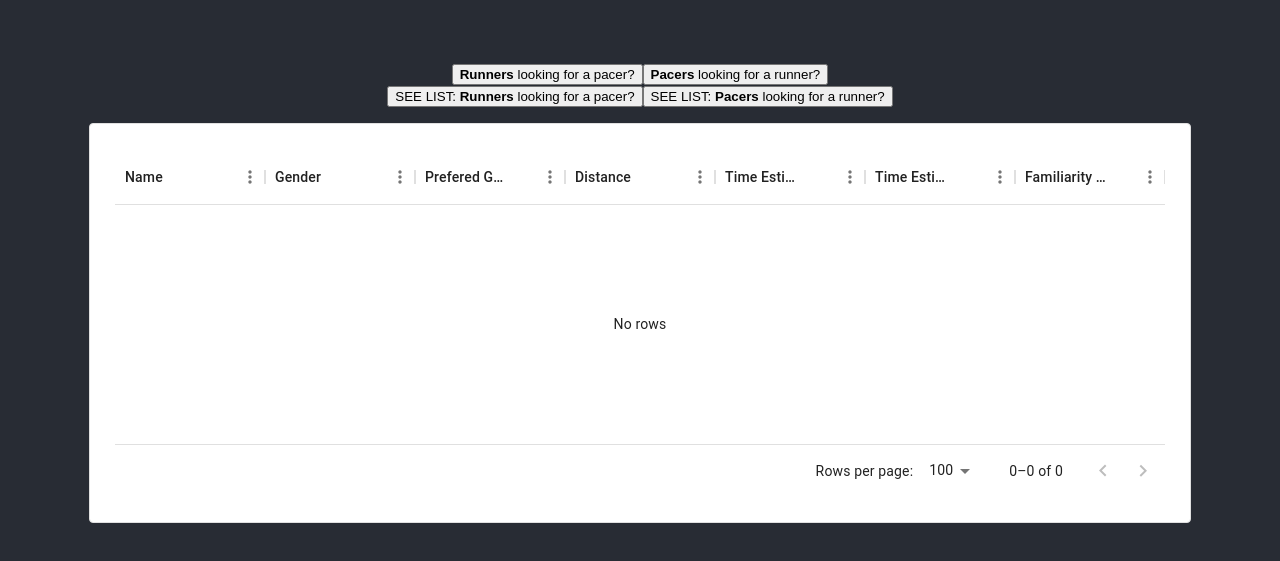
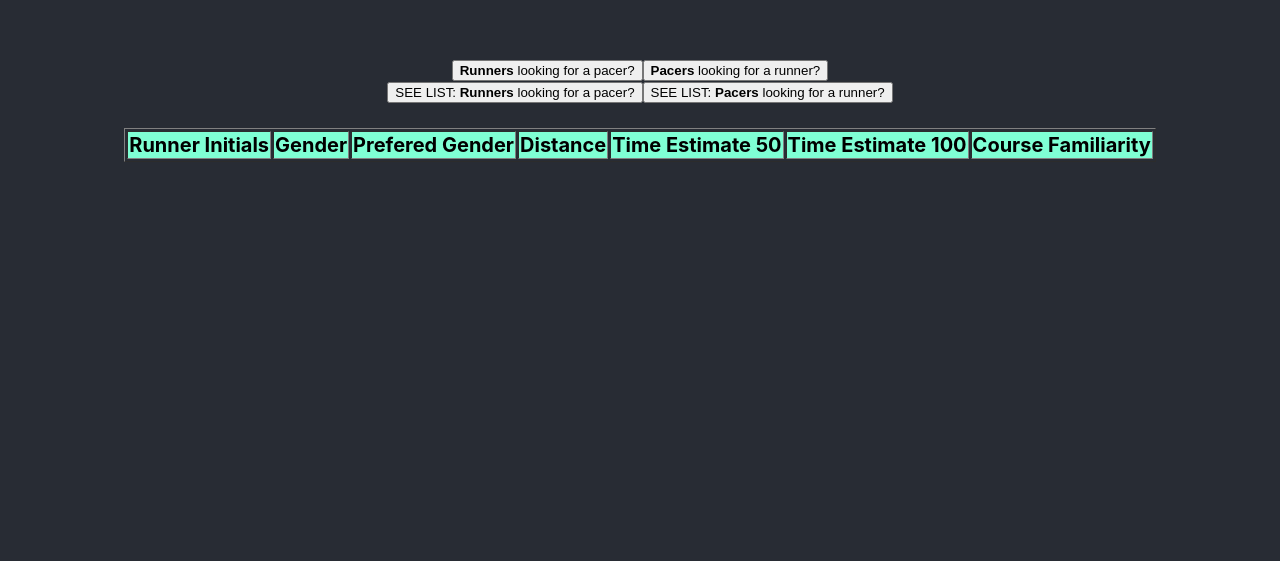
Before and after one commit to RobinN80/runners-pacers-match-frontend, a React (Create React App) app: page / in a window 1280 px wide. Shown: the part 107-668 px from the top of the page. Built offline with nearby package versions, Linux system fonts and the light colour scheme.

Commit message:
Update Main.js

```diff
--- a/src/Components/Main.js
+++ b/src/Components/Main.js
@@ -45,7 +45,8 @@ const handleClickPacerForm = () =>{
         </span>
        </div>
        {/* <FilterDisplay /> */}
-       <ParticipantDisplayGrid participantType={participantType}/>
+       {/* <ParticipantDisplayGrid participantType={participantType}/> */}
+       <SimpleDataGrid participantType={participantType} />
        <InputFormRunners setOpen={() => setRunnerFormOpen()} participantFormType={participantFormType} open={runnerFormOpen} />
        <InputFormPacers setOpen={() => setPacerFormOpen()} participantFormType={participantFormType} open={pacerFormOpen}/>
     </div>
```
